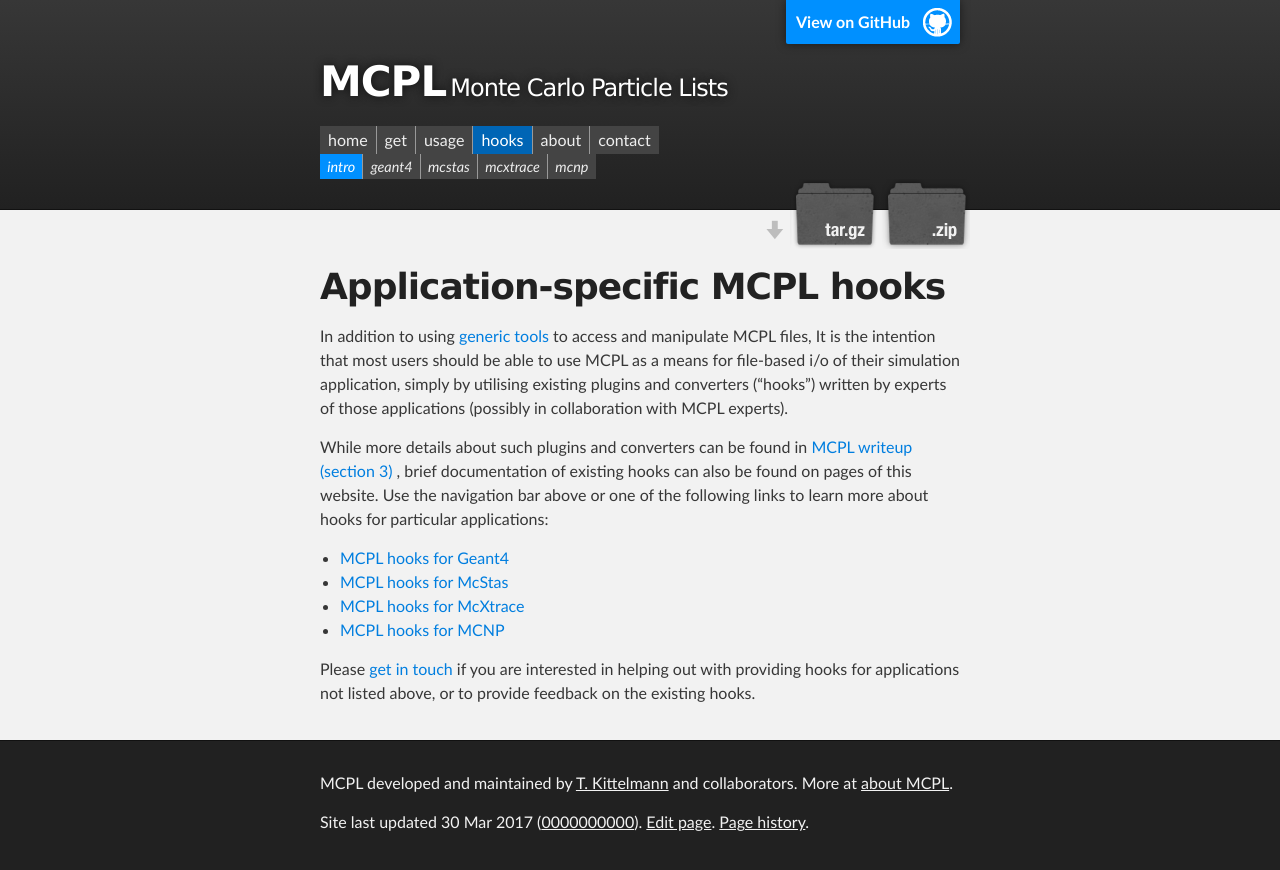
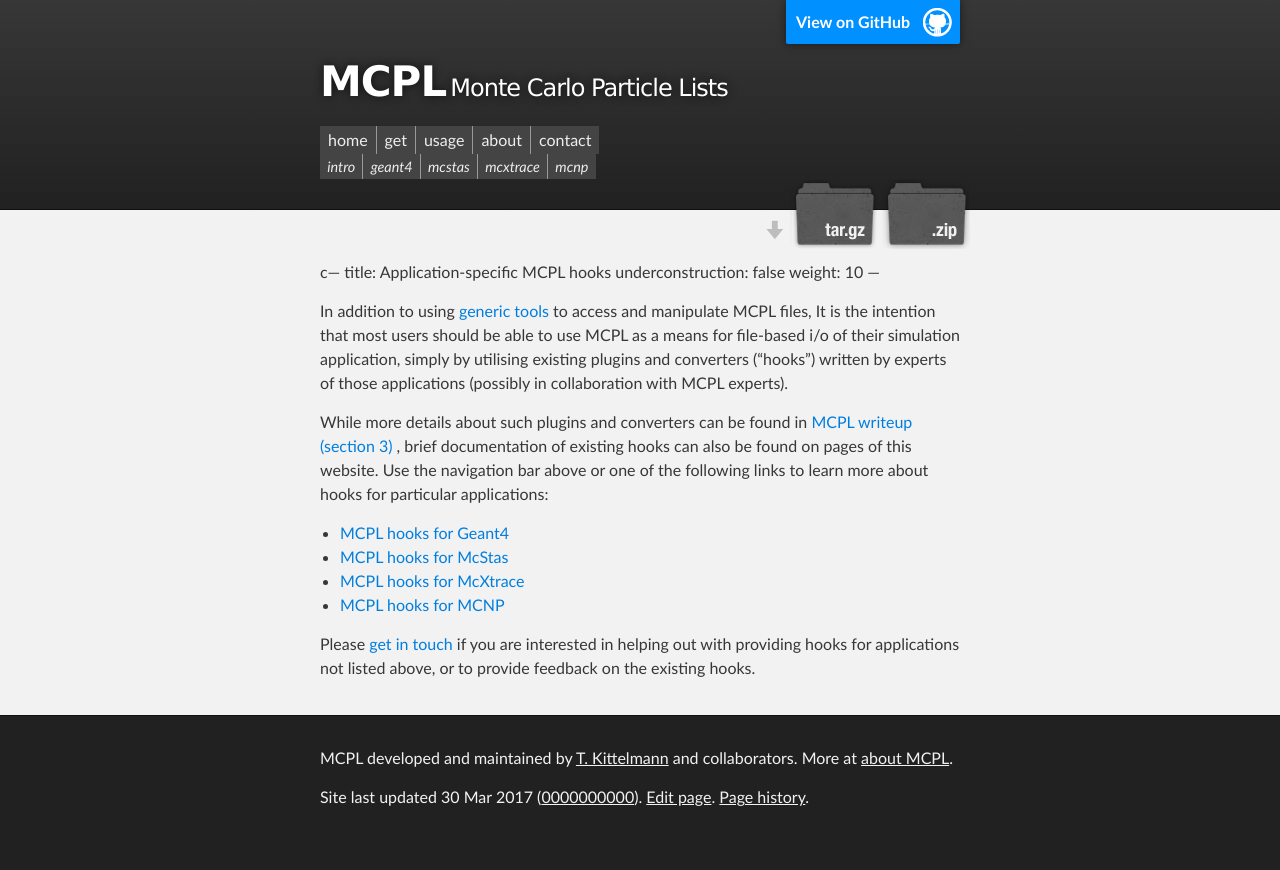
Before and after one commit to mctools/mcpl, a Jekyll site: the page built from hooks.md, in a window 1280 px wide. Shown: the top 870 px of the page. Built offline with Jekyll 4.4.1, drawn with Linux system fonts in a browser that asks for light colours; our own code applies the rules of GitHub Pages for plain Markdown files.

Commit message:
Update hooks.md

```diff
--- a/hooks.md
+++ b/hooks.md
@@ -1,4 +1,4 @@
----
+c---
 title: Application-specific MCPL hooks
 underconstruction: false
 weight: 10
@@ -14,4 +14,4 @@ While more details about such plugins and converters can be found in {% include
 * [MCPL hooks for McXtrace](LOCAL:hooks_mcxtrace)
 * [MCPL hooks for MCNP](LOCAL:hooks_mcnp)
 
-Please [get in touch](local:contact) if you are interested in helping out with providing hooks for applications not listed above, or to provide feedback on the existing hooks.
+Please [get in touch](LOCAL:contact) if you are interested in helping out with providing hooks for applications not listed above, or to provide feedback on the existing hooks.
```
